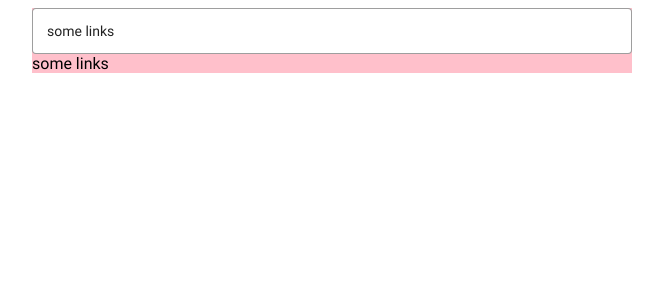
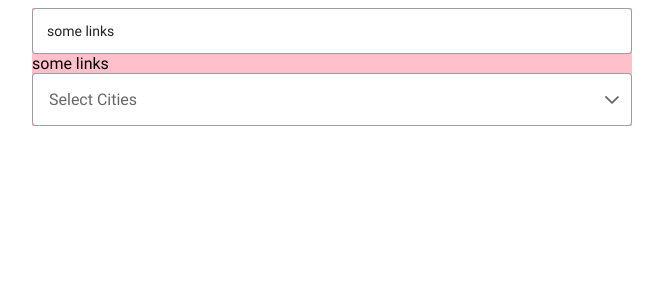
Before and after one commit to KuYaki/waffler, a Vue app: page / in a window 1280 px wide. Before the commit this address had no page. Shown: the top 300 px of the page, without its empty margins (308-971 px from the left). Built offline with nearby package versions, Linux system fonts and the light colour scheme.

Commit message:
added dropdown component

```diff
--- /dev/null
+++ b/src/components/dropdown/SourceDropdown.vue
@@ -0,0 +1,31 @@
+<script setup lang="ts">
+    import { ref } from "vue";
+
+    import MultiSelect from "primevue/multiselect";
+
+    const selectedCities = ref();
+    const cities = ref([
+        { name: 'New York', code: 'NY' },
+        { name: 'Rome',     code: 'RM' },
+        { name: 'London',   code: 'LDN'},
+        { name: 'Istanbul', code: 'IST'},
+        { name: 'Paris',    code: 'PRS'}
+    ]);
+</script>
+
+<template>
+        <MultiSelect
+            v-model="selectedCities"
+            display="chip"
+            :options="cities"
+            optionLabel="name"
+            placeholder="Select Cities"
+            :maxSelectedLabels="2"
+            class="w-full md:w-20rem" />
+            {{ selectedCities }}
+</template>
+
+
+<style>
+
+</style>
--- a/src/components/input/InputSearch.vue
+++ b/src/components/input/InputSearch.vue
@@ -2,8 +2,6 @@
     import { toRefs } from 'vue';
 
     import InputText from 'primevue/inputtext';
-
-
 
     //////////////// Defines ///////////////
 
--- a/src/views/MainPage.vue
+++ b/src/views/MainPage.vue
@@ -1,7 +1,8 @@
 <script setup lang="ts">
     import { ref } from 'vue';
 
-    import InputSearch from '@/components/input/InputSearch.vue'
+    import InputSearch    from '@/components/input/InputSearch.vue'
+    import SourceDropdown from '@/components/dropdown/SourceDropdown.vue';
 
 
     const searchValue = ref('some links')
@@ -11,16 +12,17 @@
     <div class="main_page">
         <InputSearch v-model:value = 'searchValue'/>
         {{ searchValue }}
+        <SourceDropdown/>
     </div>
 </template>
 
 <style scoped>
     .main_page{
-        display         : grid;
+        display              : grid;
         grid-template-columns: 100%;
-        align-items     : center;
-        margin          : auto;
-        max-width       : 600px;
-        background-color: pink;
+        align-items          : center;
+        margin               : auto;
+        max-width            : 600px;
+        background-color     : pink;
     }
 </style>
```
